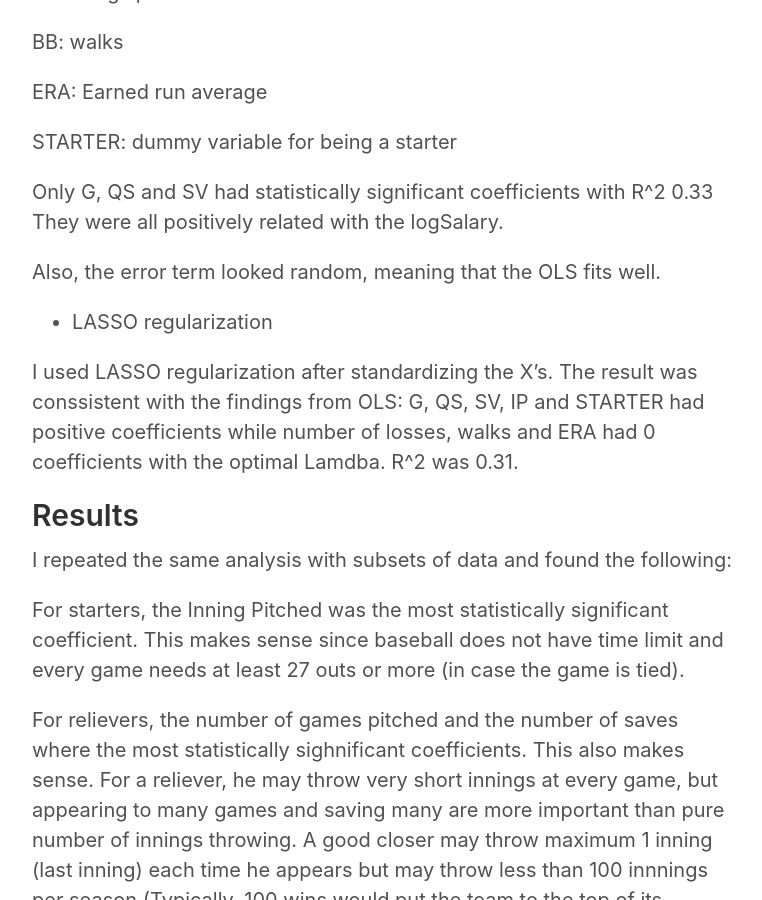
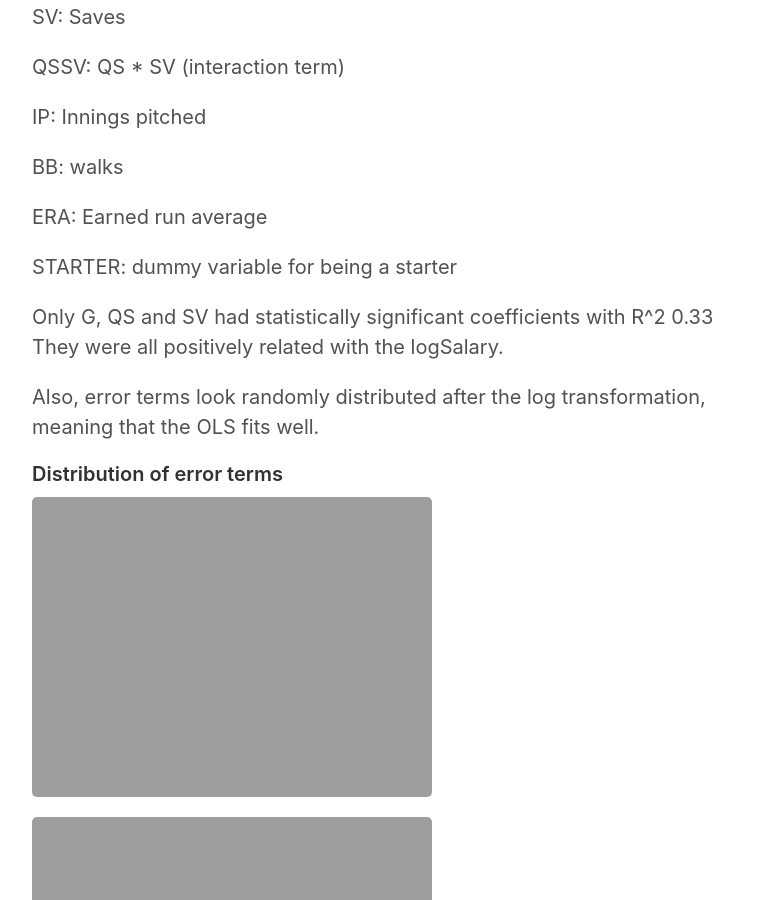
Before and after one commit to han201/han201.github.io, a Jekyll site: the page built from _posts/2020-04-17-MLB-Pitchers-Salary.md, in a window 1280 px wide and 900 px high, scrolled down 3042 px. Shown: the whole window, without its empty margins (258-1020 px from the left). Built offline with Jekyll 4.4.1, drawn with Linux system fonts in a browser that asks for light colours.

Commit message:
added images

```diff
--- a/_posts/2020-04-17-MLB-Pitchers-Salary.md
+++ b/_posts/2020-04-17-MLB-Pitchers-Salary.md
@@ -82,7 +83,14 @@ STARTER: dummy variable for being a starter
 Only G, QS and SV had statistically significant coefficients with R^2 0.33
 They were all positively related with the logSalary.
 
-Also, the error term looked random, meaning that the OLS fits well.
+Also, error terms look randomly distributed after the log transformation, meaning that the OLS fits well.
+
+#### Distribution of error terms
+
+![Summary Stat1]({{ site.url }}/images/P2_Before_Transformation.jpeg)
+
+![Summary Stat1]({{ site.url }}/images/P2_after_Transformation.jpeg)
+
 
 * LASSO regularization
 
```
Also changed, not shown: other parts of _posts/2020-04-17-MLB-Pitchers-Salary.md (+4 -3 lines).
